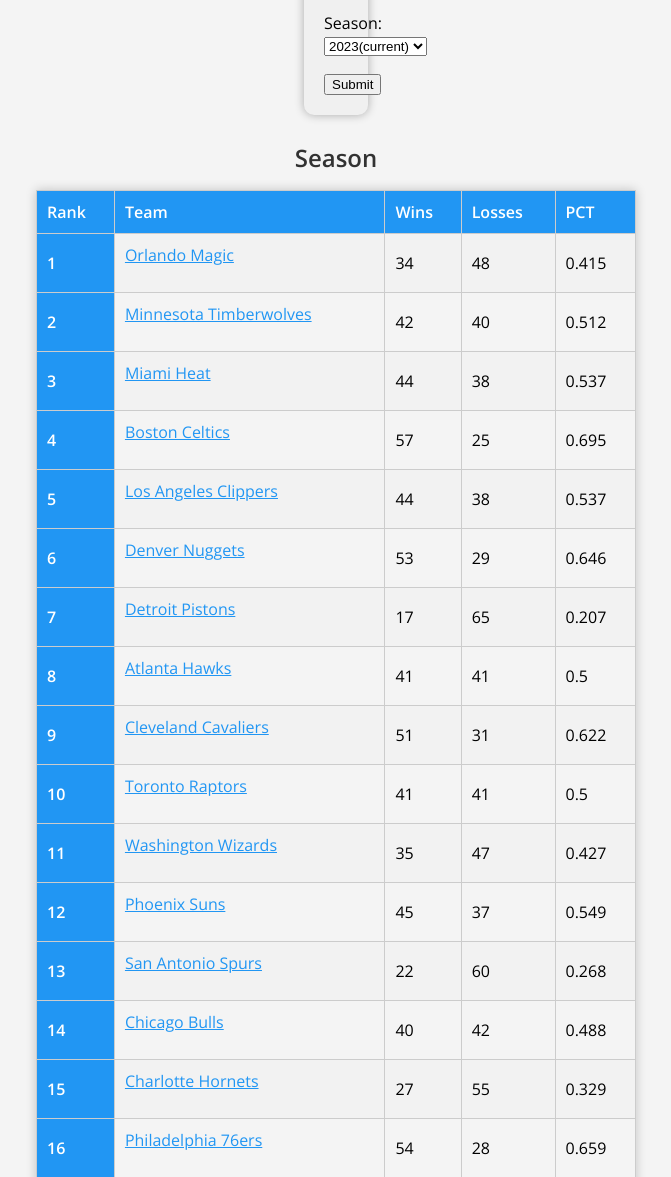
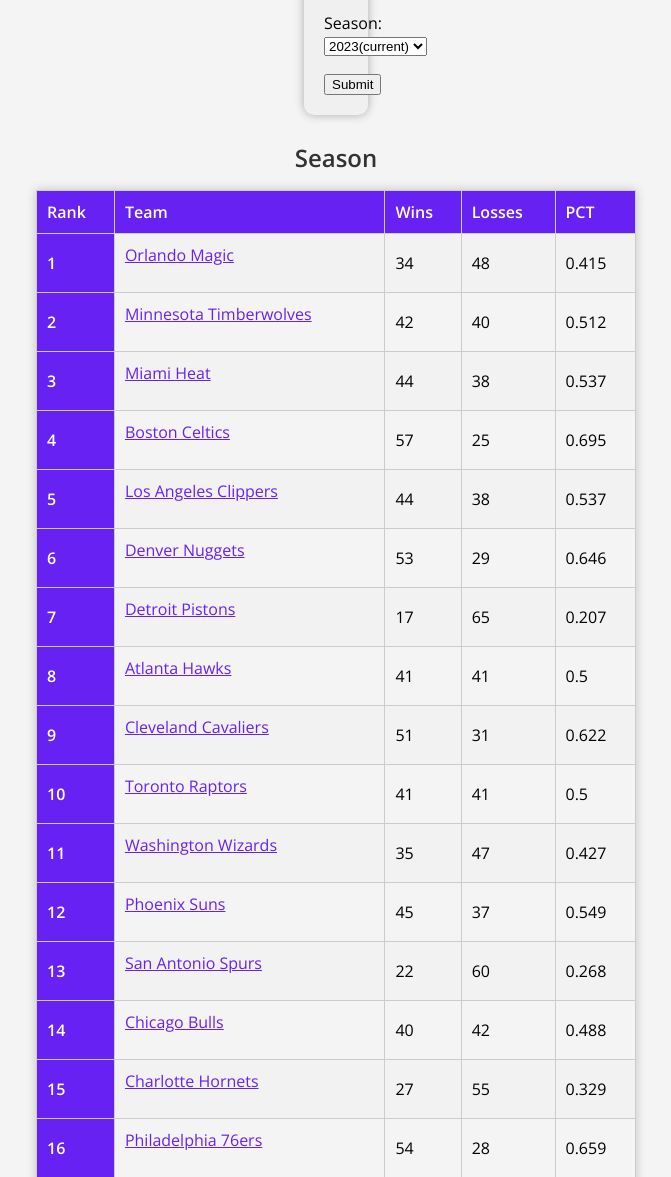
Before and after one commit to cho525/Basketball-Geek, a Django app: template interior/bball/templates/standingform.html in a window 1280 px wide. Shown: the part 299-1476 px from the top of the page, without its empty margins (304-975 px from the left). Run offline with Django 4.2, Linux system fonts and the light colour scheme; the template is opened without the code that fills it: values that come from a table or form of the project are taken from there, others are empty; data comes from the database, SQL or seed files in the repository; both versions use the stored data as it was after the commit.

Commit message:
modify css template team standing

```diff
--- a/interior/bball/gamestats/static/standings.css
+++ b/interior/bball/gamestats/static/standings.css
@@ -12,7 +12,7 @@
 
   th {
     text-align: left;
-    background-color: #2196f3;
+    background-color: #6721f3;
     color: #fff;
   }
 
@@ -21,7 +21,7 @@
   }
 
   a {
-    color: #2196f3;
+    color: #6721f3;
   }
 
   @keyframes bounce-in {
```
Also changed, not shown: interior/bball/db.sqlite3.
